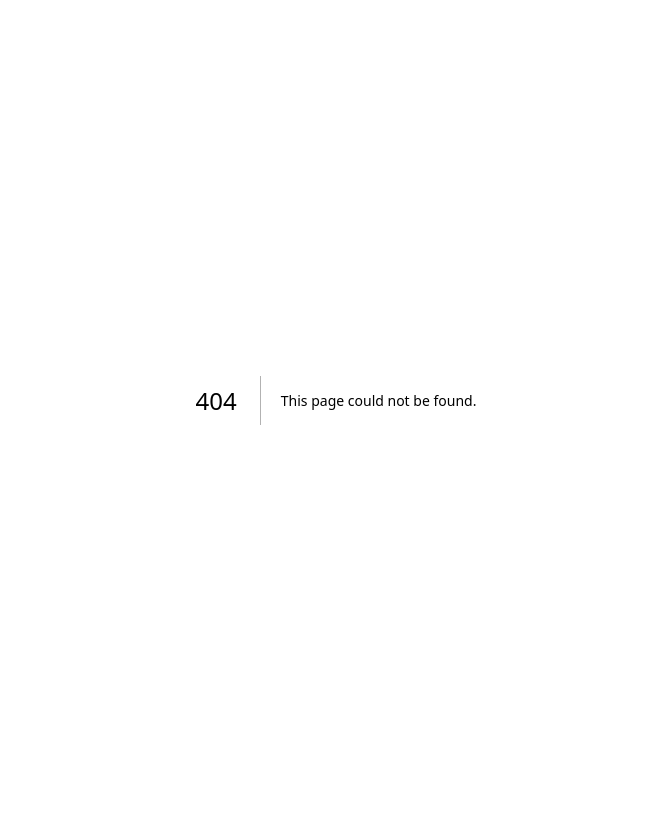
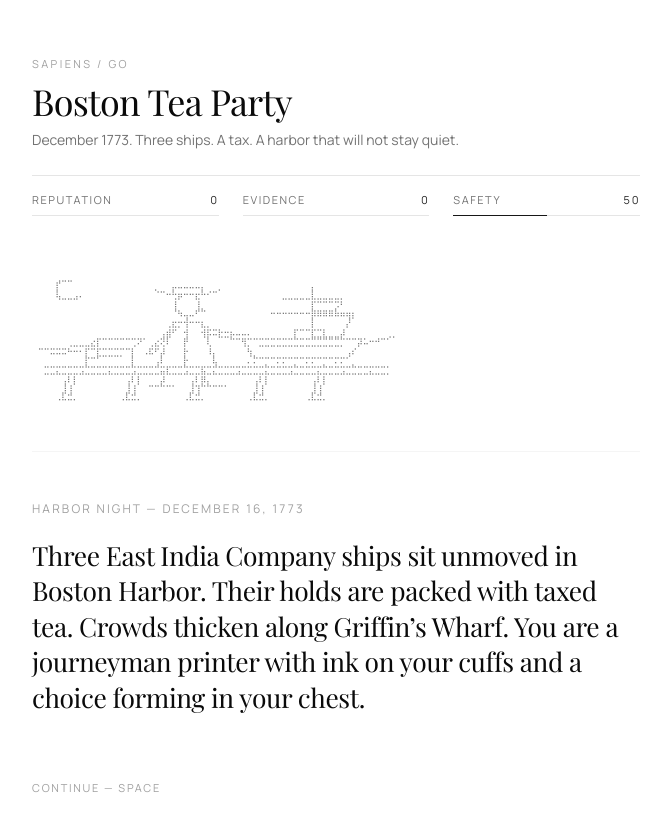
Before and after one commit to soph-lin/sapiens, a Next.js app: page /sail in a window 1280 px wide. Before the commit this address had no page. Shown: the top 832 px of the page, without its empty margins (304-973 px from the left). Before the commit the page ends 800 px from the top, so only its background shows below. Built offline with nearby package versions, Linux system fonts and the light colour scheme.

Commit message:
Rename /go to /sail

```diff
--- /dev/null
+++ b/src/app/sail/page.tsx
@@ -0,0 +1,16 @@
+import { GRIFFIN_WHARF_ART } from "@/lib/content/art/griffin-wharf";
+import bostonTeaParty from "@/lib/content/voyages/boston-tea-party.json";
+import { DialoguePanel } from "@/app/components/dialogue";
+
+export default function GoPage() {
+  return (
+    <DialoguePanel
+      scenarioId="boston-tea-party"
+      story={bostonTeaParty}
+      theme="vanilla"
+      title="Boston Tea Party"
+      subtitle="December 1773. Three ships. A tax. A harbor that will not stay quiet."
+      atmosphereArt={GRIFFIN_WHARF_ART}
+    />
+  );
+}
```
